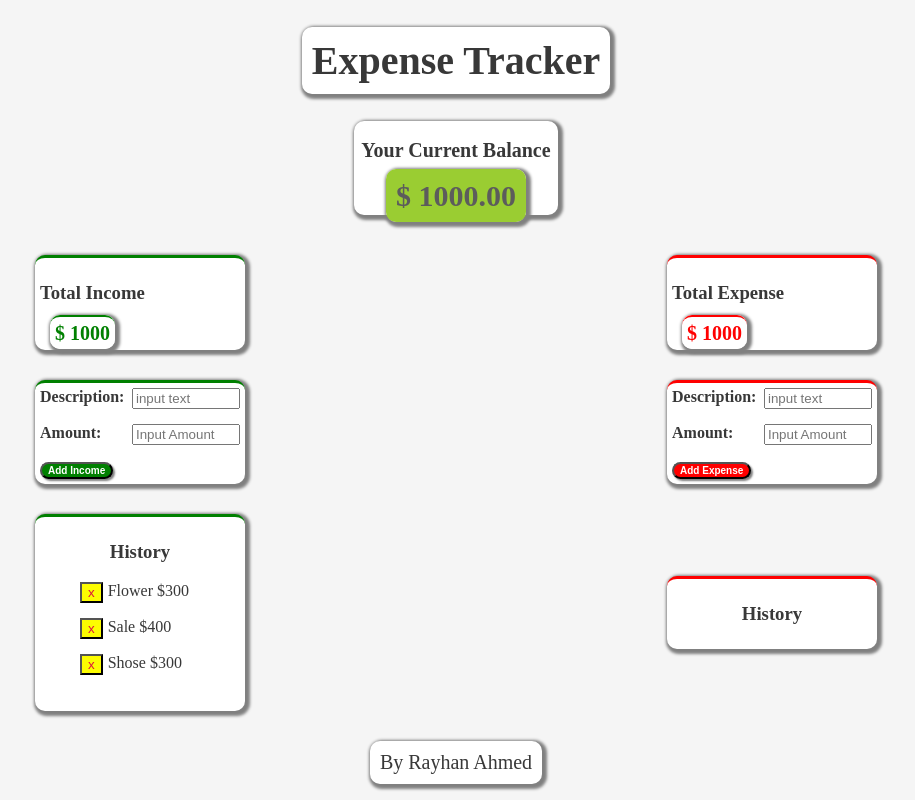
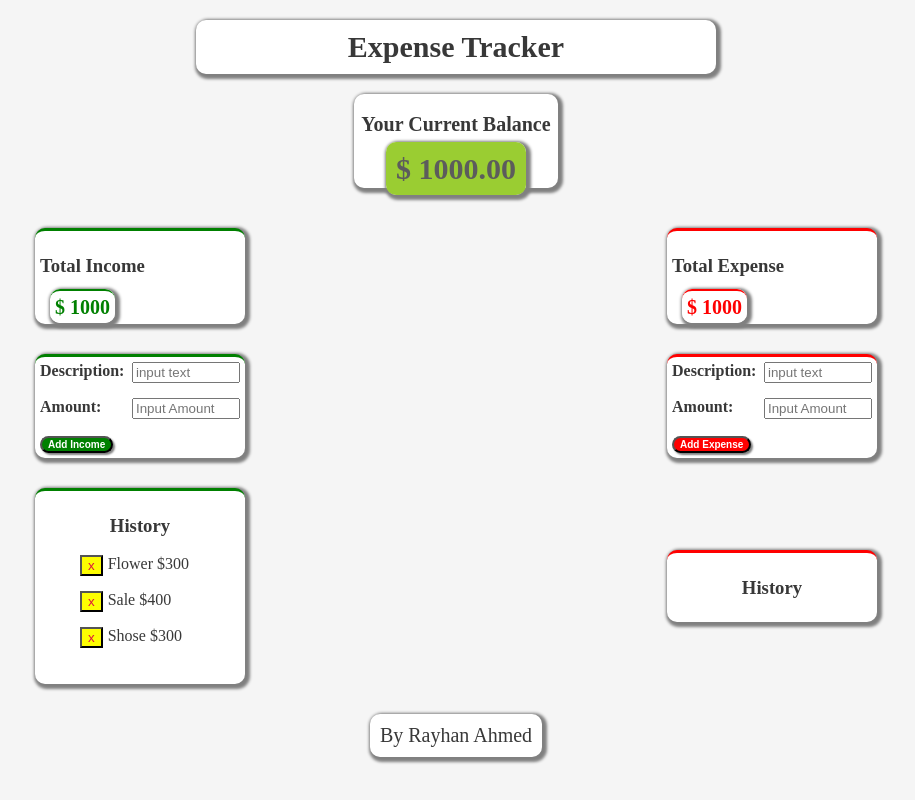
Before and after one commit to srehanpk/expense-tracker, a React (Create React App) app: page / in a window 1280 px wide. Shown: the whole page, without its empty margins (184-1099 px from the left). Built offline with nearby package versions, Linux system fonts and the light colour scheme.

Commit message:
Update App.css

```diff
--- a/src/App.css
+++ b/src/App.css
@@ -10,12 +10,12 @@ background-color: whitesmoke;
 .App h1 {
 
 text-align: center;
-font-size: 40px;
+font-size: 30px;
 color: rgb(56, 56, 56);
 border-radius: 10px;
 box-shadow: gray 2px 2px 3px 3px;
 background-color: white;
-width: fit-content;
+width: 500px;
 padding: 10px;
 margin-left: auto;
 margin-right: auto;
```
